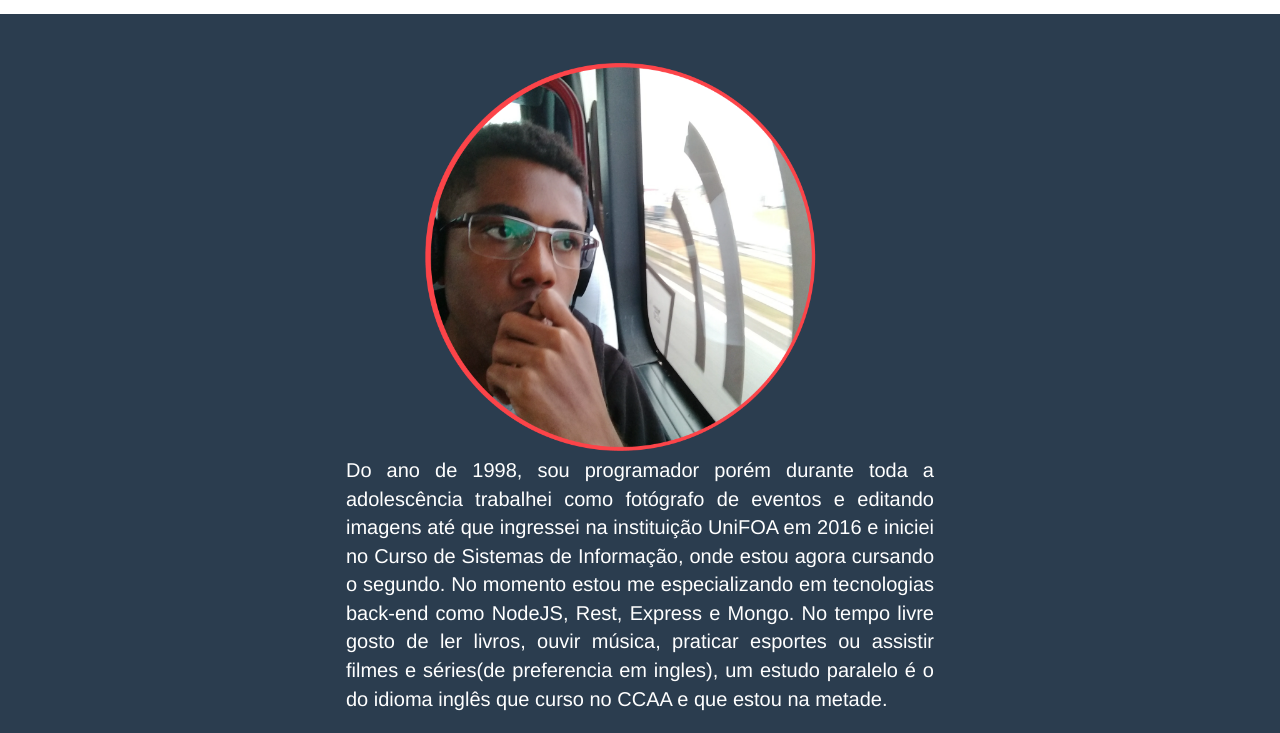
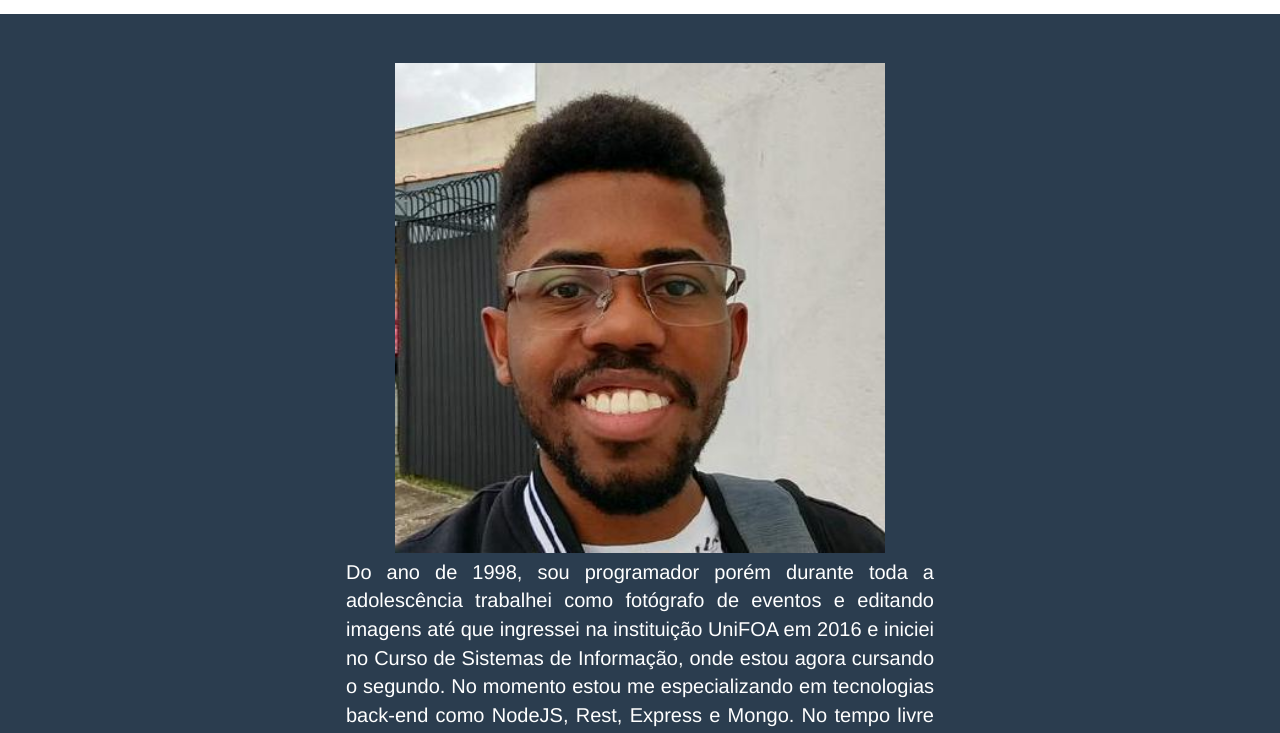
Before and after one commit to paoru5444/paoru5444.github.io, a website: page index.html in a window 1280 px wide. Shown: the part 677-1410 px from the top of the page. Drawn offline with Linux system fonts and the light colour scheme.

Commit message:
Update index.html

```diff
--- a/index.html
+++ b/index.html
@@ -50,7 +50,7 @@
     <h1 class="titulo-sobre"><strong>Sobre</strong></h1>
     <div id="Sobre">
         <div id="Sobre-interno">
-            <img src="imgs/perfil3.png" alt="imagem">
+            <img src="imgs/23662972.jpg" alt="imagem">
             <p>Do ano de 1998, sou programador porém durante toda a adolescência trabalhei como fotógrafo de eventos e editando imagens até que ingressei na instituição UniFOA em 2016 e iniciei no Curso de Sistemas de Informação, onde estou agora cursando
                 o segundo. No momento estou me especializando em tecnologias back-end como NodeJS, Rest, Express e Mongo. No tempo livre gosto de ler livros, ouvir música, praticar esportes ou assistir filmes e séries(de preferencia em ingles), um estudo
                 paralelo é o do idioma inglês que curso no CCAA e que estou na metade.
```
